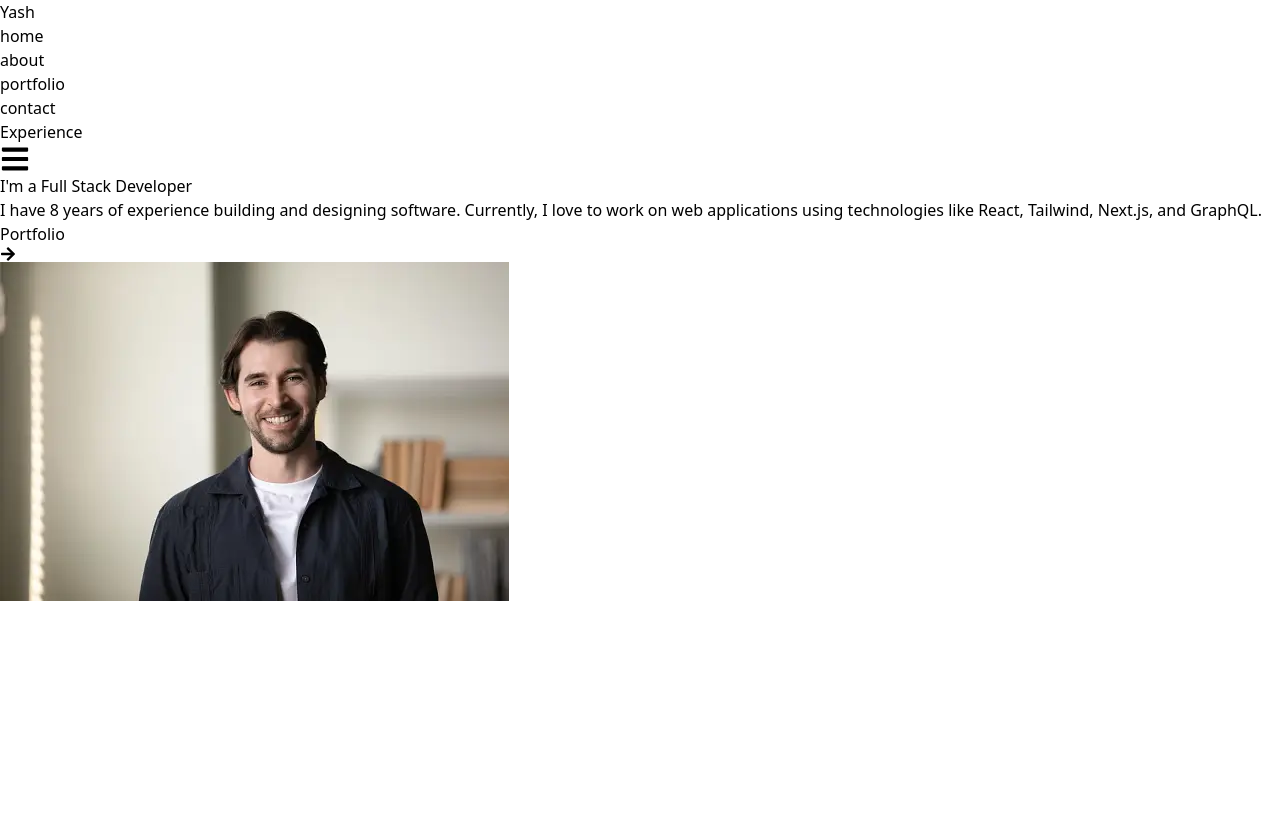
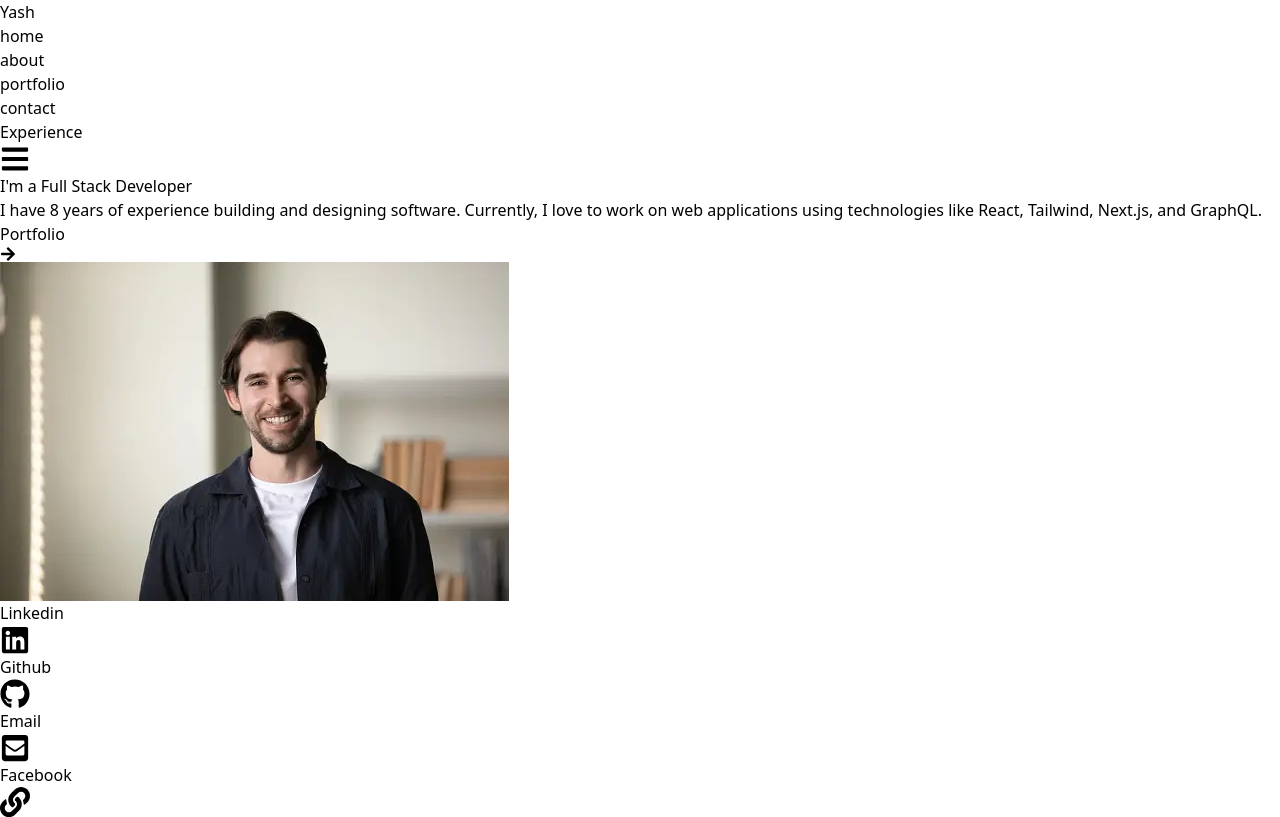
Before and after one commit to MdArefineAhamedJoy/faruk-protfolio, a React (Vite) app: page / in a window 1280 px wide. Built offline with nearby package versions, Linux system fonts and the light colour scheme.

Commit message:
add socail icons

```diff
--- /dev/null
+++ b/src/Components/SocialLink.jsx
@@ -0,0 +1,71 @@
+import React from "react";
+import {
+  FaFacebook,
+  FaGithub,
+  FaLinkedin,
+  FaEnvelopeSquare,
+  FaLink,
+} from "react-icons/fa";
+
+const SocialLink = () => {
+  // Todo : your social Link add to href property
+  const links = [
+    {
+      id: 1,
+      child: (
+        <>
+          Linkedin <FaLinkedin size={30} />
+        </>
+      ),
+      href: "https//linkedin.com ",
+      style: "rounded-tr-md",
+    },
+    {
+      id: 2,
+      child: (
+        <>
+          Github <FaGithub size={30} />
+        </>
+      ),
+      href: "https//github.com ",
+    },
+    {
+      id: 3,
+      child: (
+        <>
+          Email <FaEnvelopeSquare size={30} />
+        </>
+      ),
+      href: "https//linkedin.com ",
+    },
+    {
+      id: 4,
+      child: (
+        <>
+          Facebook <FaLink size={30} />
+        </>
+      ),
+      href: "Todo:  folder path name here ",
+      style: "rounded-br-md",
+      download: true,
+    },
+  ];
+  return (
+    <div className="hidden lg:flex flex-col top-[35%] left-0 fixed ">
+      <ul>
+        {links.map(({id , child , style , href , download}) => (
+          <li key={id} className={"flex justify-between items-center w-40 h-14 px-4 bg-gray-500 ml-[-100px] hover:rounded-md  duration-300 hover:ml-[-10px]" + " " + {style}}>
+            <a
+              className="flex justify-between items-center  w-full text-white"
+              href={href} download={download} target="_blank"
+            >
+                {child}
+            </a>
+          </li>
+        ))}
+      </ul>
+    </div>
+  );
+};
+
+export default SocialLink;
--- a/src/Roots/MainContent.jsx
+++ b/src/Roots/MainContent.jsx
@@ -1,6 +1,7 @@
 import React from 'react';
 import Navbar from '../Components/Navbar';
 import Home from '../Components/Home';
+import SocialLink from '../Components/SocialLink';
 
 
 const MainContent = () => {
@@ -8,6 +9,8 @@
         <div>
             <Navbar></Navbar>
             <Home></Home>
+
+            <SocialLink></SocialLink>
         </div>
     );
 };
```
